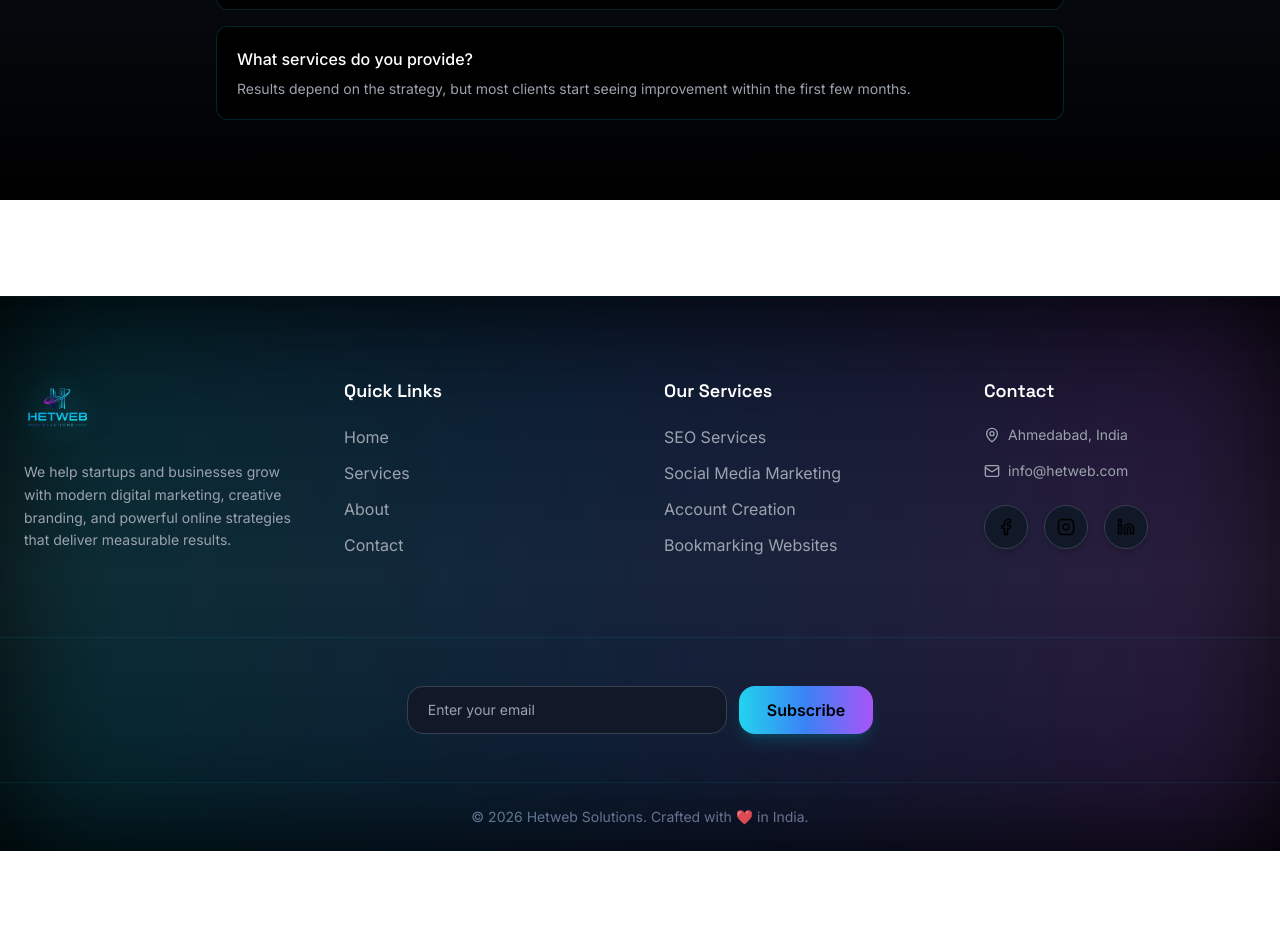
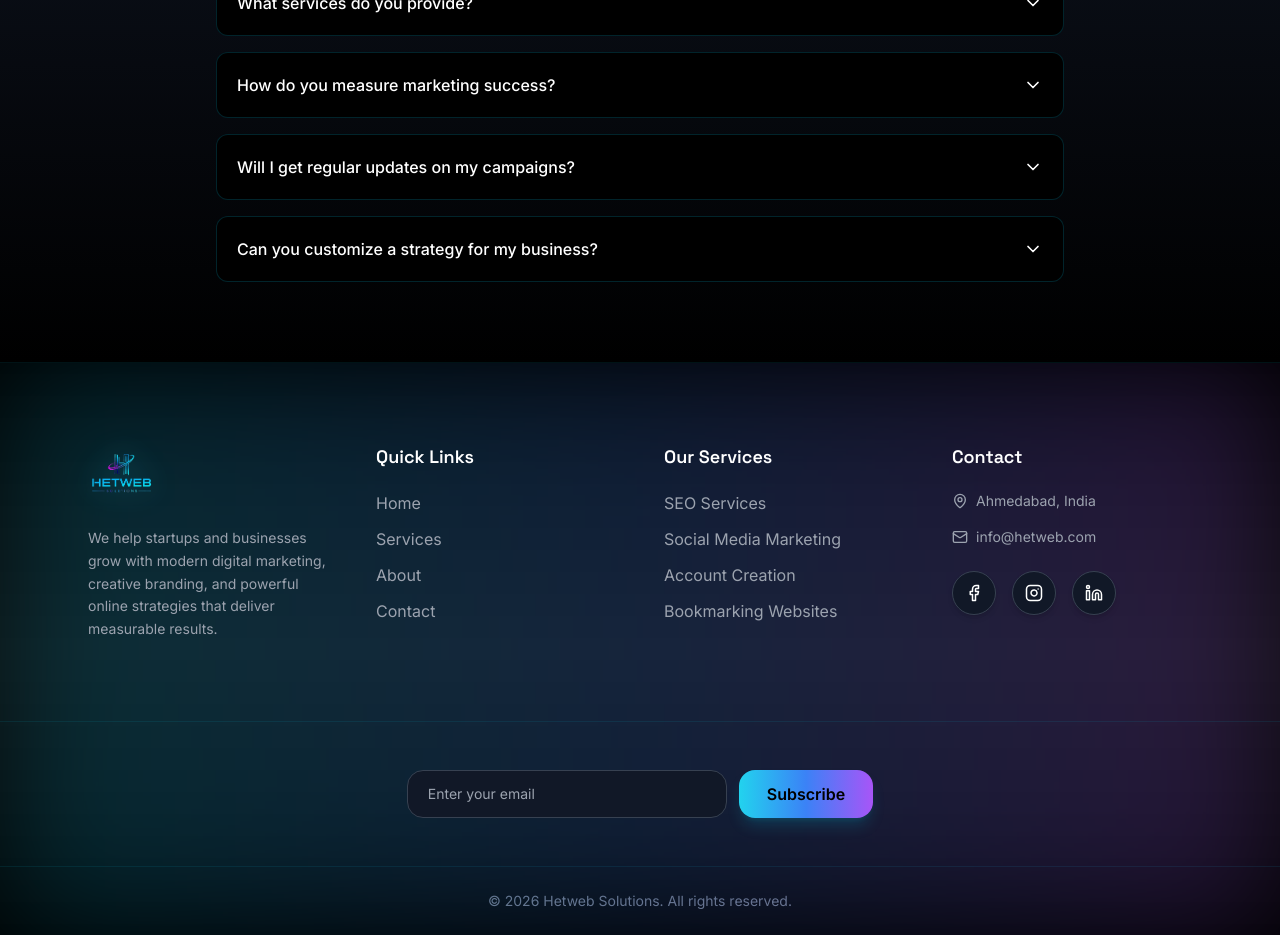
Before and after one commit to Dhruv-Klint/hetweb-solutions, a React (Vite) app: page / in a window 1280 px wide. Shown: the part 2840-3775 px from the top of the page. Before the commit the page ends 3691 px from the top, so only its background shows below. Built offline with nearby package versions, Linux system fonts and the light colour scheme.

Commit message:
Update Faq section and change footer copyright line

```diff
--- a/src/components/Footer.jsx
+++ b/src/components/Footer.jsx
@@ -5,12 +5,12 @@ import { motion } from 'framer-motion'
 
 export default function Footer() {
   return (
-    <footer className="relative bg-gradient-to-b from-black via-black/95 to-black border-t border-cyan-500/10 mt-24 overflow-hidden">
+    <footer className="relative bg-gradient-to-b from-black via-black/95 to-black border-t border-cyan-500/10 overflow-hidden">
 
       {/* Glow Background */}
       <div className="absolute inset-0 opacity-20 blur-3xl bg-gradient-to-r from-cyan-500 via-blue-500 to-purple-500" />
 
-      <div className="relative max-w-7xl mx-auto px-6 py-20 grid md:grid-cols-4 gap-12 text-center md:text-left">
+      <div className="relative max-w-6xl mx-auto px-6 py-20 grid md:grid-cols-4 gap-12 text-center md:text-left">
 
         {/* BRAND */}
         <motion.div
@@ -107,7 +107,7 @@ export default function Footer() {
 
       {/* BOTTOM */}
       <div className="border-t border-cyan-500/10 text-center py-6 text-gray-500 text-sm">
-        © {new Date().getFullYear()} Hetweb Solutions. Crafted with ❤️ in India.
+       © {new Date().getFullYear()} Hetweb Solutions. All rights reserved.
       </div>
     </footer>
   )
@@ -146,7 +146,7 @@ function SocialIcon({ href, icon }) {
       href={href}
       target="_blank"
       rel="noreferrer"
-      className="p-3 rounded-full bg-gray-900 border border-gray-700 hover:border-cyan-400 hover:text-cyan-400 transition duration-300 shadow-md"
+      className="p-3 rounded-full bg-gray-900 border border-gray-700 hover:border-cyan-400 text-white hover:text-cyan-400 transition duration-300 shadow-md"
     >
       {icon}
     </motion.a>
--- a/src/pages/Home.jsx
+++ b/src/pages/Home.jsx
@@ -3,7 +3,7 @@ import { Link } from 'react-router-dom'
 import { motion, AnimatePresence } from 'framer-motion'
 import { ArrowRight } from "lucide-react"
 import Herosection from "../assets/Hero-section.avif"
-import { ChevronLeft, ChevronRight } from "lucide-react";
+import { ChevronDown } from "lucide-react";
 
 
 const services = [
@@ -56,6 +56,33 @@ const testimonials = [
   },
 ];
 
+const faq = [
+  {
+    question: 'How long does marketing take to show results?',
+    answer: 'Results depend on the strategy, but most clients start seeing improvement within the first few months.'
+  },
+  {
+    question: 'Do you work with startups?',
+    answer: 'Yes, we work with startups and established businesses alike.'
+  },
+  {
+    question: 'What services do you provide?',
+    answer: 'We provide a wide range of digital marketing services including SEO, social media marketing, content creation, and more.'
+  },
+  {
+    question: 'How do you measure marketing success?',
+    answer: 'We measure success through key performance indicators like website traffic, conversion rates, engagement metrics, and ROI.'
+  },
+  {
+    question: 'Will I get regular updates on my campaigns?',
+    answer: 'Yes, we provide regular progress reports and updates to keep you informed of campaign performance.'
+  },
+  {
+    question: 'Can you customize a strategy for my business?',
+    answer: 'Absolutely! We tailor our marketing strategies to fit your specific business goals and target audience.'
+  }
+]
+
 export default function Home() {
 
   const [index, setIndex] = useState(0);
@@ -68,7 +95,6 @@ export default function Home() {
     return items;
   };
 
-
   const visible = getVisible();
 
 
@@ -79,6 +105,9 @@ export default function Home() {
 
     return () => clearInterval(interval);
   }, [testimonials.length]);
+
+
+  const [openIndex, setOpenIndex] = useState(null);
 
 
   return (
@@ -281,11 +310,7 @@ export default function Home() {
           </h2>
 
           <div className="space-y-4">
-            {[
-              'How long does marketing take to show results?',
-              'Do you work with startups?',
-              'What services do you provide?'
-            ].map((q, i) => (
+            {faq.map((item, i) => (
               <motion.div
                 key={i}
                 whileHover={{ scale: 1.03 }}
@@ -293,15 +318,32 @@ export default function Home() {
                 whileInView={{ opacity: 1, y: 0 }}
                 viewport={{ once: true }}
                 transition={{ duration: 0.4, delay: i * 0.15 }}
-                className="p-5 rounded-xl bg-black border border-cyan-500/20"
+                className="p-5 rounded-xl bg-black border border-cyan-500/20 cursor-pointer"
+                onClick={() => setOpenIndex(openIndex === i ? null : i)}
               >
-                <p className="font-medium">{q}</p>
-                <p className="text-gray-400 text-sm mt-2">
-                  Results depend on the strategy, but most clients start seeing
-                  improvement within the first few months.
-                </p>
+                {/* Question row */}
+                <div className="flex items-center justify-between">
+                  <p className="font-medium">{item.question}</p>
+                  <ChevronDown
+                    className={`w-5 h-5 transition-transform ${openIndex === i ? "rotate-180" : ""
+                      }`}
+                  />
+                </div>
+
+                {/* Answer */}
+                {openIndex === i && (
+                  <motion.p
+                    initial={{ opacity: 0, height: 0 }}
+                    animate={{ opacity: 1, height: "auto" }}
+                    transition={{ duration: 0.3 }}
+                    className="text-gray-400 text-sm mt-2"
+                  >
+                    {item.answer}
+                  </motion.p>
+                )}
               </motion.div>
             ))}
+
           </div>
         </div>
       </motion.section>
```
